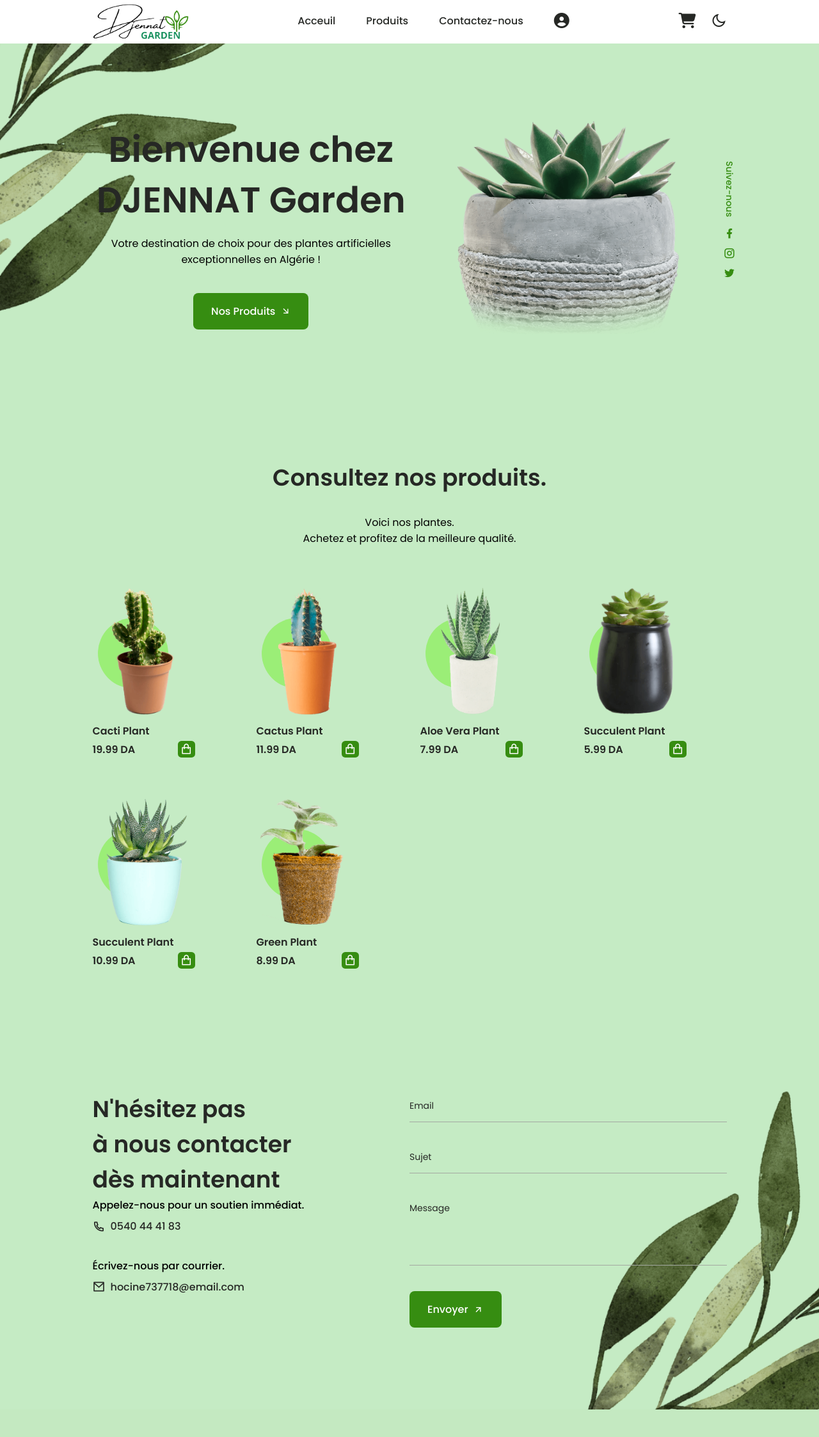
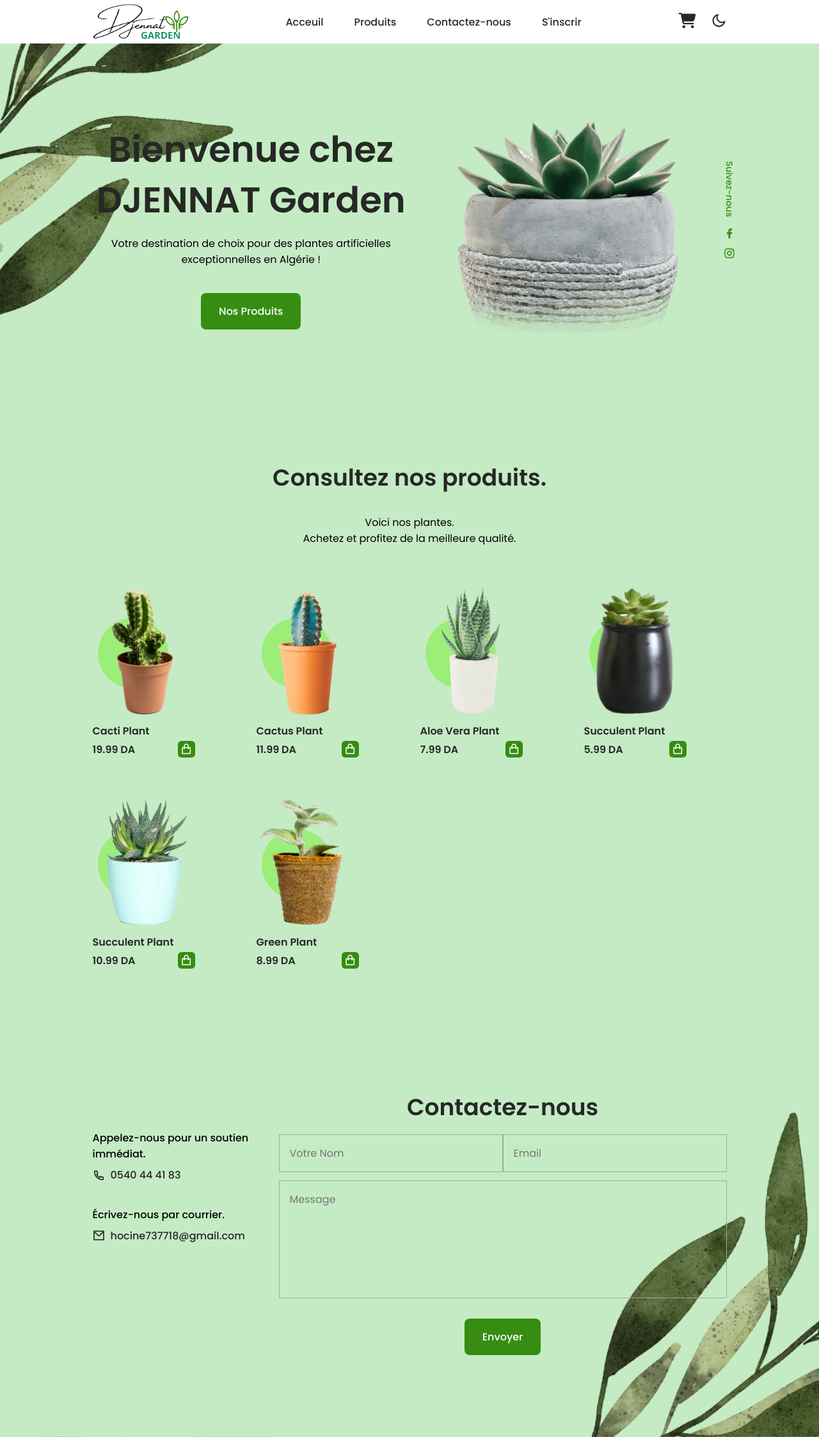
Before and after one commit to Hocine737718/Djennat_Garden_V1, a PHP site: page / in a window 1280 px wide. Shown: the whole page at 64% size. Before the commit the page ends 2203 px from the top, so only its background shows below. Run offline with PHP 8.4, Linux system fonts and the light colour scheme.

Commit message:
Contact 2 Commit

```diff
--- a/assets/css/button.css
+++ b/assets/css/button.css
@@ -20,6 +20,7 @@
     display: inline-flex;
     align-items: center;
     column-gap: .5rem;
+    justify-self: right;
 }
 /*
 .button--link{
--- a/assets/css/contact.css
+++ b/assets/css/contact.css
@@ -6,6 +6,7 @@
 .contact_data{
     display: grid;
     row-gap: 2rem;
+    margin-top: 60px;
 }
 .contact_subtitle{
     font-size: var(--normal-font-size);
@@ -23,44 +24,39 @@
 .contact_icon{
     font-size: 1.25rem;
 }
+.contact_form{
+    text-align: center;
+}
+.contact_form .section_title-center {
+    margin-bottom: var(--mb-1);
+}
 .contact_inputs{
     display: grid;
-    row-gap: 2rem;
+    grid-template-columns: repeat(2, 1fr);
     margin-bottom: var(--mb-2-5);
 }
 .contact_content{
+    display: grid;
     position: relative;
-    height: 3rem;
-    border-bottom: 1px solid var(--text-color-light);
+    height: 2rem;
 }
 .contact_input{
-    position: absolute;
-    top: 0;
-    left: 0;
-    width: 100%;
-    height: 100%;
-    padding: 1rem 1rem 1rem 0;
+    display: block;
+    padding: 1rem;
     background: none;
     color: var(--text-color);
-    border: none;
     outline: none;
-    z-index: 1;
+    border: 1px solid var(--text-color-light);
 }
-.contact_label{
-    position: absolute;
-    top: .75rem;
-    width: 100%;
-    font-size: var(--small-font-size);
-    color: var(--title-color);
-    transition: .3s;
+.contact_areas{
+    margin-bottom: var(--mb-2);
 }
 .contact_area{
-    height: 7rem;
-}
-.contact_area textarea{
+    width:100%;
     resize: none;
 }
-.contact_input:focus + .contact_label{
+
+/*.contact_input:focus + .contact_label{
     top: -.75rem;
     left: 0;
     font-size: var(--smaller-font-size);
@@ -70,4 +66,4 @@
     top: -.75rem;
     font-size: var(--smaller-font-size);
     z-index: 10;
-}
+}*/
--- a/index.php
+++ b/index.php
@@ -33,7 +33,10 @@
                             <a href="#contact" class="nav_link">Contactez-nous</a>
                         </li>
                         <li class="nav_item">
-                            <a href="#account" class="nav_link"><i class="fa-solid fa-circle-user  nav_icon"></i></a>
+                            <a href="#account" class="nav_link">
+                                <!--i class="fa-solid fa-circle-user  nav_icon"></i-->
+                                S'inscrir
+                            </a>
                         </li>
                     </ul>
                     <div class="nav_close" id="nav-close">
@@ -65,7 +68,7 @@
                             Votre destination de choix pour des plantes artificielles exceptionnelles en Algérie !
                         </p>
                         <a href="#products" class="button button--flex">
-                            Nos Produits <i class="ri-arrow-right-down-line button_icon"></i>
+                            Nos Produits <!--i class="ri-arrow-right-down-line button_icon"></i-->
                         </a>
                     </div>
                     <div class="home_social">
@@ -77,9 +80,9 @@
                             <a href="https://www.instagram.com/" target="_blank" class="home_social-link">
                                 <i class="ri-instagram-line"></i>
                             </a>
-                            <a href="https://twitter.com/" target="_blank" class="home_social-link">
+                            <!--a href="https://twitter.com/" target="_blank" class="home_social-link">
                                 <i class="ri-twitter-fill"></i>
-                            </a>
+                            </a-->
                         </div>
                     </div>
                 </div>
@@ -154,9 +157,6 @@
             <section class="contact section container" id="contact">
                 <div class="contact_container grid">
                     <div class="contact_box">
-                        <h2 class="section_title">
-                            N'hésitez pas <br> à nous contacter <br> dès maintenant
-                        </h2>
                         <div class="contact_data">
                             <div class="contact_information">
                                 <h3 class="contact_subtitle">Appelez-nous pour un soutien immédiat.</h3>
@@ -169,29 +169,28 @@
                                 <h3 class="contact_subtitle">Écrivez-nous par courrier.</h3>
                                 <span class="contact_description">
                                     <i class="ri-mail-line contact_icon"></i>
-                                    hocine737718@email.com
+                                    hocine737718@gmail.com
                                 </span>
                             </div>
                         </div>
                     </div>
-                    <form action="" class="contact_form">
+                    <form action="mail.php" method="POST" class="contact_form">
+                        <h2 class="section_title-center">
+                            Contactez-nous
+                        </h2>
                         <div class="contact_inputs">
                             <div class="contact_content">
-                                <input type="email" placeholder=" " class="contact_input">
-                                <label for="" class="contact_label">Email</label>
+                                <input type="text" class="contact_input" name="name" placeholder="Votre Nom" id="name" required>
                             </div>
-                            <div class="contact_content">
-                                <input type="text" placeholder=" " class="contact_input">
-                                <label for="" class="contact_label">Sujet</label>
-                            </div>
-                            <div class="contact_content contact_area">
-                                <textarea name="message" placeholder=" " class="contact_input"></textarea>
-                                <label for="" class="contact_label">Message</label>
+                            <div class="contact_content" style="justify-content:right;">
+                                <input type="email" class="contact_input" name="email" placeholder="Email" id="email" required>
                             </div>
                         </div>
-                        <button class="button button--flex">
+                        <div class="contact_areas">
+                            <textarea name="message" rows="6" class="contact_input contact_area" id="message" placeholder="Message" required></textarea>
+                        </div>
+                        <button type="submit" class="button button--flex">
                             Envoyer
-                            <i class="ri-arrow-right-up-line button_icon"></i>
                         </button>
                     </form>
                 </div>
```
